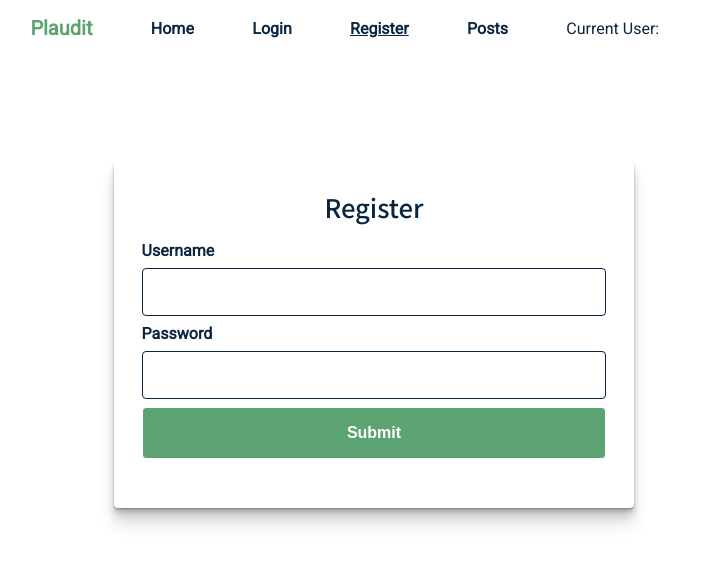
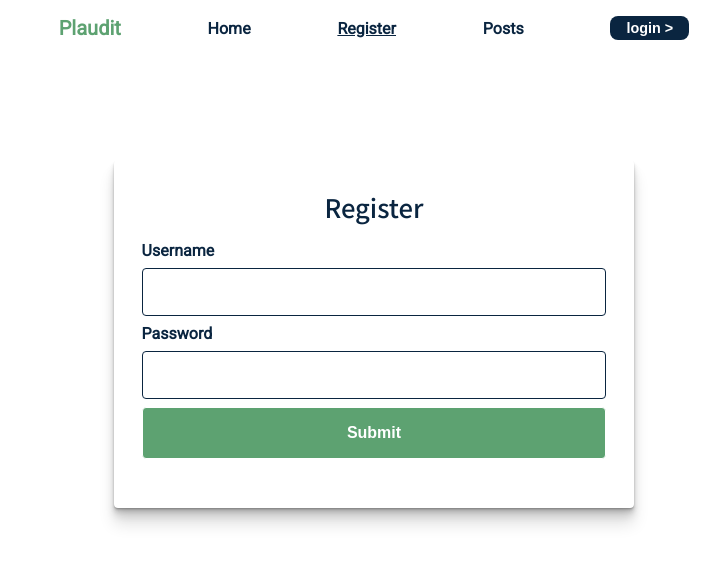
Before and after one commit to evlay/plaudit_2, a Vue app in the folder client/: page /register in a window 1280 px wide. Shown: the top 564 px of the page, without its empty margins (266-986 px from the left). Built offline with nearby package versions, Linux system fonts and the light colour scheme; no server answers.

Commit message:
logout button and some navbar styling for login/logout

```diff
--- a/client/src/App.vue
+++ b/client/src/App.vue
@@ -41,7 +41,6 @@ a {
   color: $slate;
   background: $white;
   padding: 0 $rem-4;
-  // background: steelblue;
 }
 
 h1,
--- a/client/src/components/Navbar.vue
+++ b/client/src/components/Navbar.vue
@@ -5,11 +5,11 @@
         <router-link class="nav-logo" to="/">Plaudit</router-link>
       </div>
       <router-link to="/">Home</router-link>
-      <router-link to="/login">Login</router-link>
       <router-link to="/register">Register</router-link>
       <router-link to="/posts">Posts</router-link>
-      <p>Current User: {{ currentUser }}</p>
-      <p></p>
+      <!-- <p v-if="currentUser">{{ currentUser }}</p> -->
+      <button v-if="currentUser" @click="logout">{{ currentUser }} logout ></button>
+      <button v-if="!currentUser"><router-link  to="/login">login ></router-link></button>
     </div>
   </div>
 </template>
@@ -22,17 +22,42 @@ export default class Navbar extends Vue {
   get currentUser() {
     return this.$store.state.currentUser
   }
+
+  private logout() {
+    this.$store.commit('logout')
+  }
 }
 </script>
 
 <style lang="scss" scoped>
 @import '../styles/colors';
+@import '../styles/utils';
 
 #nav {
   width: 100%;
+
   // background-color: coral;
   a {
     font-weight: 700;
+  }
+
+  p {
+    color: $forest;
+    font-weight: 700;
+  }
+
+  button {
+    padding: $rem-1 $rem-4;
+    background: $slate;
+    color: $white;
+    border-radius: $rem-2;
+    font-weight: 600;
+    font-size: 90%;
+    border: none;
+  }
+
+  button:hover{
+    cursor: pointer
   }
 }
 
--- a/client/src/router/index.ts
+++ b/client/src/router/index.ts
@@ -3,6 +3,7 @@ import VueRouter, { RouteConfig } from 'vue-router'
 import Home from '../views/Home.vue'
 import LoginPage from '../views/LoginPage.vue'
 import PageNotFound from '@/views/PageNotFound.vue'
+import store from "../store"
 
 Vue.use(VueRouter)
 
@@ -40,6 +41,13 @@ const routes: Array<RouteConfig> = [
   {
     path: '/posts',
     name: 'posts',
+    beforeEnter: function (to, from, next) {
+      if(!store.state.currentUser) {
+        next('/login')
+      } else {
+        next()
+      }
+    } ,
     component: () => import('../views/PostsPage.vue'),
   }
 ]
--- a/client/src/store/index.ts
+++ b/client/src/store/index.ts
@@ -1,5 +1,6 @@
 import Vue from 'vue'
 import Vuex from 'vuex'
+import router from '../router'
 
 Vue.use(Vuex)
 
@@ -10,11 +11,18 @@ export default new Vuex.Store({
   mutations: {
     setUser(state, plauditUser){
       state.currentUser = plauditUser
+    },
+    logout(state){
+      state.currentUser = ''
+      router.push('/login')
     }
   },
   actions: {
     setUser(context, plauditUser){
       context.commit('setUser', plauditUser)
+    },
+    logout(context){
+      context.commit('logout')
     }
   },
   modules: {
--- a/client/src/styles/colors.scss
+++ b/client/src/styles/colors.scss
@@ -1,3 +1,4 @@
 $white: #fff;
 $slate: #0a2540;
 $forest: #5DA271;
+$buttonColor: hsla(0, 0%, 100%, .2);
```
